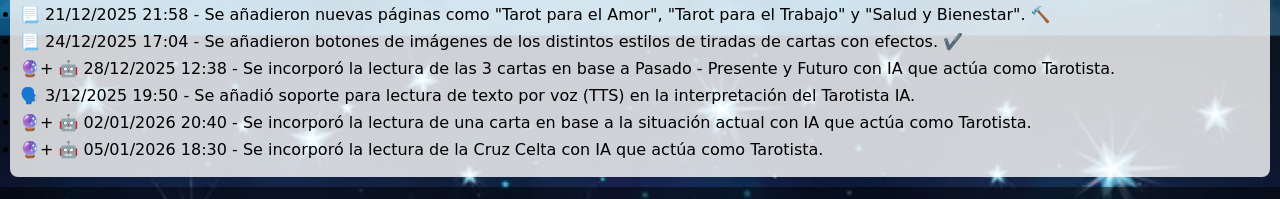
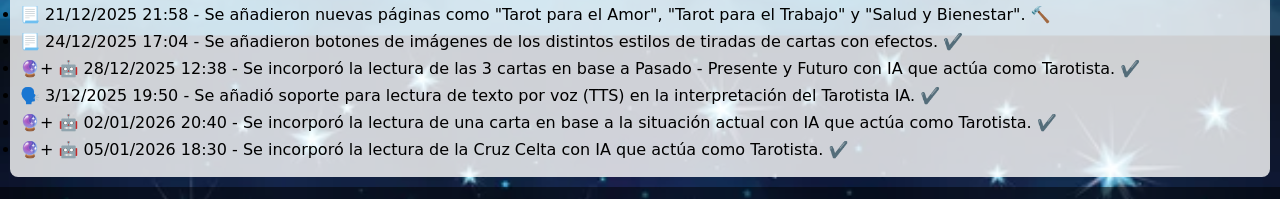
Before and after one commit to GastonArielPerrone/Tu-tarot, a website: page index.html in a window 1280 px wide. Shown: the part 869-1068 px from the top of the page. Drawn offline with nearby package versions, Linux system fonts and the light colour scheme; a web font is replaced by a local one.

Commit message:
Icons "checked" is already in this page.

```diff
--- a/index.html
+++ b/index.html
@@ -69,10 +69,10 @@
                 <li>🖱️ 20/12/2025 12:57  - Se añadiron efectos de mouse (pointer) a la página: La misma trae efectos. ✔️</li>
                 <li>📃 21/12/2025 21:58  - Se añadieron nuevas páginas como "Tarot para el Amor", "Tarot para el Trabajo" y "Salud y Bienestar". 🔨</li>
                 <li>📃 24/12/2025 17:04  - Se añadieron botones de imágenes de los distintos estilos de tiradas de cartas con efectos. ✔️</li>
-                <li>🔮+ 🤖 28/12/2025 12:38  - Se incorporó la lectura de las 3 cartas en base a Pasado - Presente y Futuro con IA que actúa como Tarotista.</li>
-                <li>🗣️ 3/12/2025 19:50  - Se añadió soporte para lectura de texto por voz (TTS) en la interpretación del Tarotista IA.</li>
-                <li>🔮+ 🤖 02/01/2026 20:40  - Se incorporó la lectura de una carta en base a la situación actual con IA que actúa como Tarotista.</li>
-                <li>🔮+ 🤖 05/01/2026 18:30  - Se incorporó la lectura de la Cruz Celta con IA que actúa como Tarotista.</li>
+                <li>🔮+ 🤖 28/12/2025 12:38  - Se incorporó la lectura de las 3 cartas en base a Pasado - Presente y Futuro con IA que actúa como Tarotista. ✔️</li>
+                <li>🗣️ 3/12/2025 19:50  - Se añadió soporte para lectura de texto por voz (TTS) en la interpretación del Tarotista IA. ✔️</li>
+                <li>🔮+ 🤖 02/01/2026 20:40  - Se incorporó la lectura de una carta en base a la situación actual con IA que actúa como Tarotista. ✔️</li>
+                <li>🔮+ 🤖 05/01/2026 18:30  - Se incorporó la lectura de la Cruz Celta con IA que actúa como Tarotista. ✔️</li>
             </ul>
         </section>
     </main>
```
